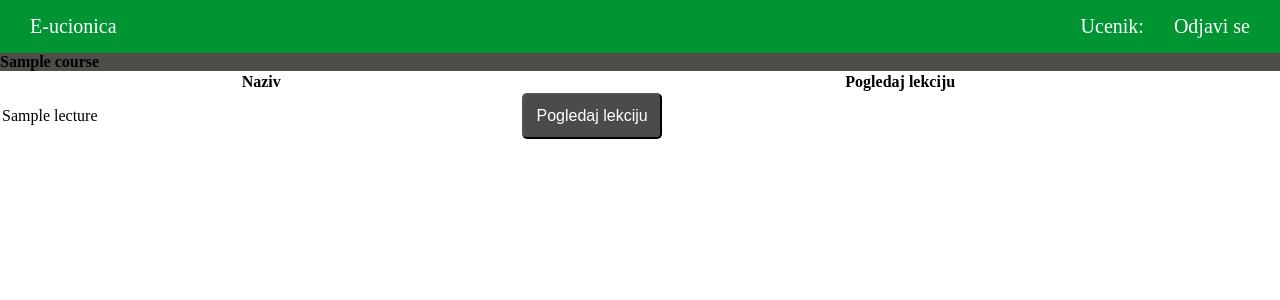
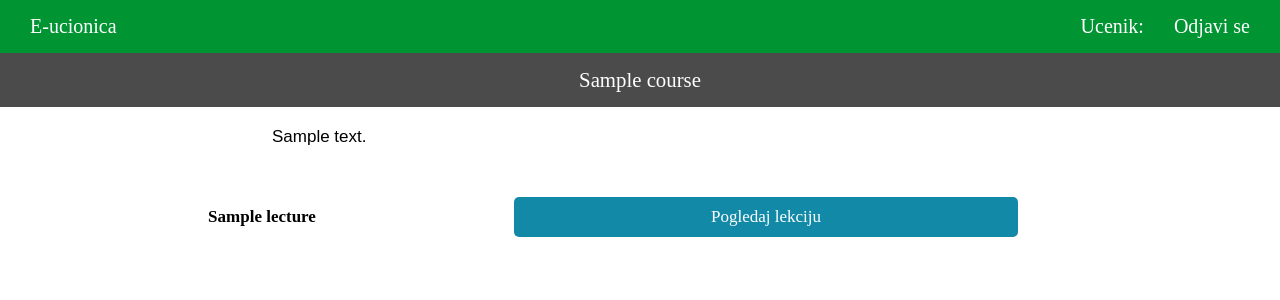
Before and after one commit to Nenad998/LMS-PHP-MVC-, a PHP site: template app/views/student_course.view.php in a window 1280 px wide. Shown: the top 300 px of the page. Run offline with PHP 8.4, Linux system fonts and the light colour scheme; the template is opened without the code that fills it: most values are stand-ins (such as "Sample title", 1, 10 or a date in 2020); data that the repository does not hold is empty.

Commit message:
Update student_course.view.php

```diff
--- a/app/views/student_course.view.php
+++ b/app/views/student_course.view.php
@@ -1,34 +1,30 @@
 <?php require 'partials/header.php';  ?>
 
-  <div class="container-fluid mt-2  h-75 d-inline-block ">
-    <div class="row ">
-      <div class="col-sm-12 col-xl-12 text-center p-2" style='background-color:#4f4d49';>
 
-          <h4 class="text-white"><?php echo  $course->name;  ?></h4>
+<div class="under_nav">
 
-              </div>
-            </div>
-            <table class="table   text-center mt-3">
-               <thead>
-                   <tr>
-                     <th scope="col">Naziv</th>
-                     <th scope="col">Pogledaj lekciju </th>
+    <p class="under_nav_parag"><?php echo  $course->name;  ?></p>
 
-                   </tr>
-                </thead>
-                <tbody>
-                <?php foreach($course->lecture as $lec){ ?>
-                     <tr>
+</div>
 
-                       <td> <?php echo $lec->name; ?>    </td>
-                       <td><a id="pogledaj_lekc" href="student_lecture?id=<?php echo $lec->id;?>"><button class="btn btn-primary btn-block">Pogledaj lekciju</button></a></td>
+<div class="std_lecture_txt">
 
-                     </tr>
-                    <?php } ?>
-                </tbody>
-            </table>
+    <div class="std_item_txt"></div>
+    <div class="std_item_txt"><p><?php echo $course->description;?></p></div>
+    <div class="std_item_txt"></div>
 
-          </div>
+
+
+</div>
+
+<div class="std_lecture_course">
+    <?php foreach($course->lecture as $lec){ ?>
+        <div class="std_item"><b><?php echo $lec->name; ?></b></div>
+        <div class="std_item" id="item"><a href="student_lecture?id=<?php echo $lec->id;?>">Pogledaj lekciju </a></div>
+        <div class="std_item"></div>
+
+    <?php } ?>
+</div>
 
 </body>
 </html>
```
